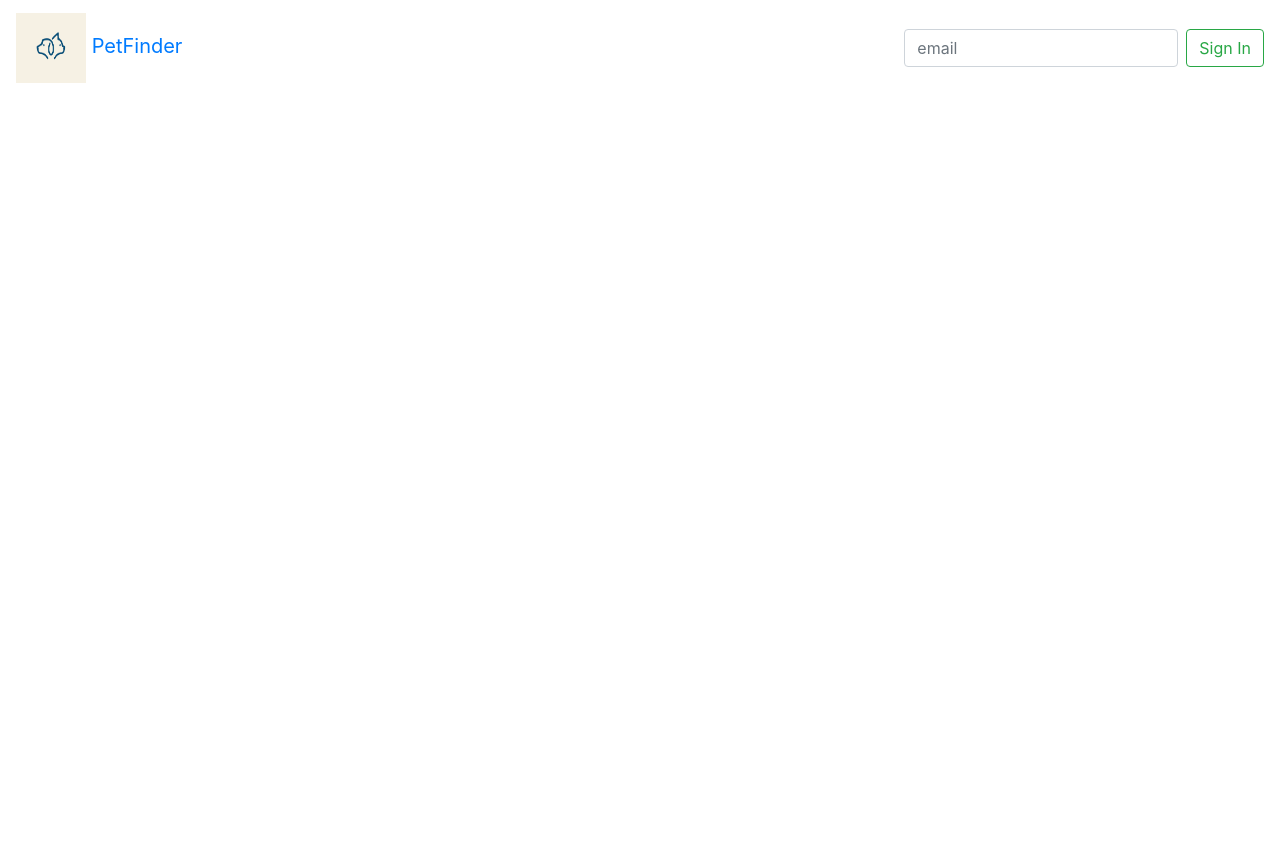
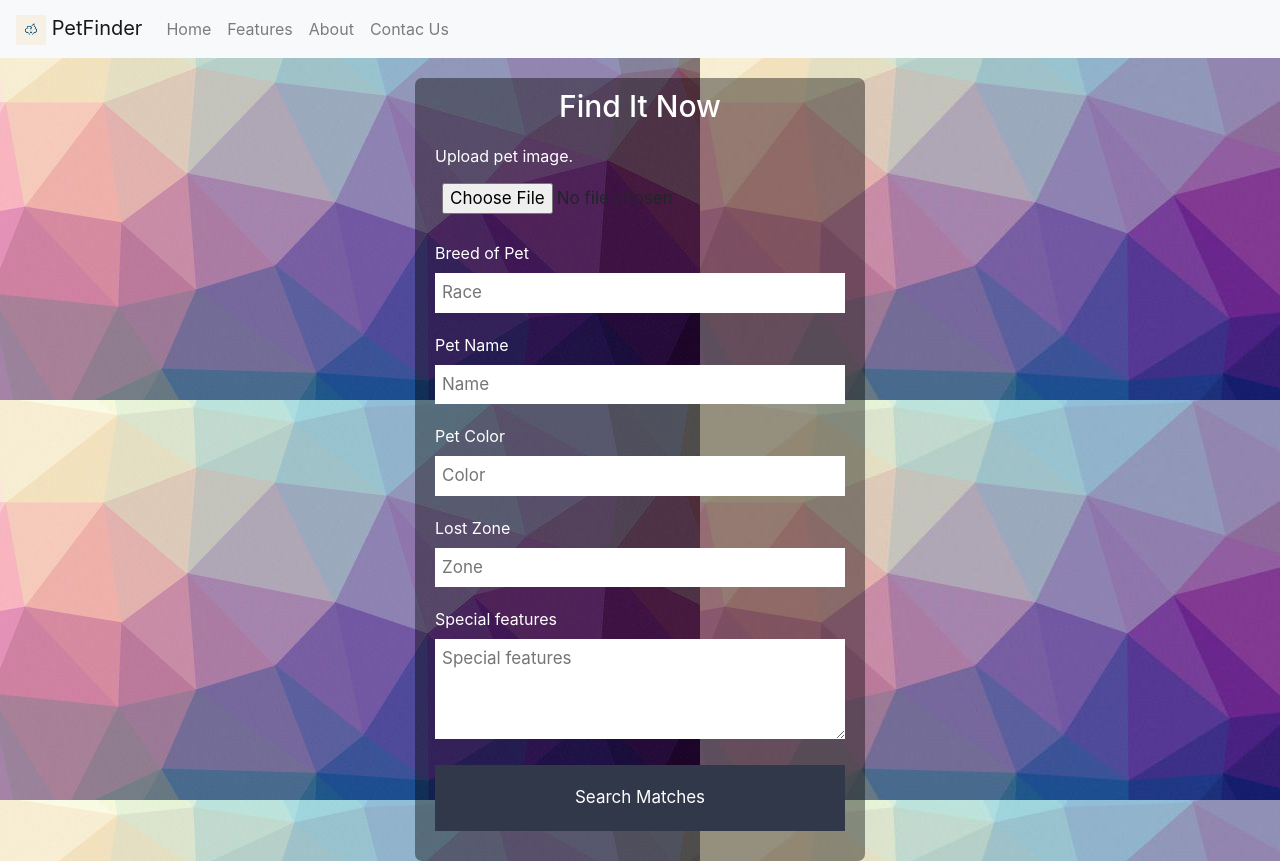
Before and after one commit to Lucardi1126/PetFind, a plain HTML site: page index.html in a window 1280 px wide. Before the commit the page ends 800 px from the top, so only its background shows below. Drawn offline with nearby package versions, Linux system fonts and the light colour scheme.

Commit message:
navbarboot

```diff
--- a/index.html
+++ b/index.html
@@ -1,25 +1,57 @@
 <!DOCTYPE html>
 <html lang="en">
 <head>
-    <meta charset="UTF-8">
-    <meta name="viewport" content="width=device-width, initial-scale=1.0">
-    <link rel="stylesheet" href="https://cdn.jsdelivr.net/npm/bootstrap@4.5.3/dist/css/bootstrap.min.css" integrity="sha384-TX8t27EcRE3e/ihU7zmQxVncDAy5uIKz4rEkgIXeMed4M0jlfIDPvg6uqKI2xXr2" crossorigin="anonymous">
-    <link rel="stylesheet" href="styles.css">
-    <title>PetFinderProject</title>
+  <meta charset="UTF-8">
+  <link rel="stylesheet" href="https://maxcdn.bootstrapcdn.com/bootstrap/4.0.0/css/bootstrap.min.css" integrity="sha384-Gn5384xqQ1aoWXA+058RXPxPg6fy4IWvTNh0E263XmFcJlSAwiGgFAW/dAiS6JXm" crossorigin="anonymous">
+  <script src="https://code.jquery.com/jquery-3.2.1.slim.min.js" integrity="sha384-KJ3o2DKtIkvYIK3UENzmM7KCkRr/rE9/Qpg6aAZGJwFDMVNA/GpGFF93hXpG5KkN" crossorigin="anonymous"></script>
+<script src="https://cdnjs.cloudflare.com/ajax/libs/popper.js/1.12.9/umd/popper.min.js" integrity="sha384-ApNbgh9B+Y1QKtv3Rn7W3mgPxhU9K/ScQsAP7hUibX39j7fakFPskvXusvfa0b4Q" crossorigin="anonymous"></script>
+<script src="https://maxcdn.bootstrapcdn.com/bootstrap/4.0.0/js/bootstrap.min.js" integrity="sha384-JZR6Spejh4U02d8jOt6vLEHfe/JQGiRRSQQxSfFWpi1MquVdAyjUar5+76PVCmYl" crossorigin="anonymous"></script>
+  <meta name="viewport" content="width=device-width, initial-scale=1.0">
+  <link rel="stylesheet" href="styles.css">
+  <title>Document</title>
 </head>
-<header>
-    <nav class="navbar">
-    <a class="navbar-brand" href="#">
-      <img src="petfinderlogo.png" width="70" height="70" class="d-inline-block align-center" alt="" loading="lazy">
-      PetFinder
-    </a>
-        <form class="form-inline">
-          <input class="form-control mr-sm-2" type="search" placeholder="email" aria-label="email">
-          <button class="btn btn-outline-success my-2 my-sm-0" type="submit">Sign In</button>
-        </form>
-  </nav>
-</header>
 <body>
+  <header>
+    <nav class="navbar navbar-expand-lg navbar-light bg-light">
+      <a class="navbar-brand" href="#"> <img src="petfinderlogo.png" width="30px" height="30px" alt=""> PetFinder</a>
+      <button class="navbar-toggler" type="button" data-toggle="collapse" data-target="#navbarNav" aria-controls="navbarNav" aria-expanded="false" aria-label="Toggle navigation">
+        <span class="navbar-toggler-icon"></span>
+      </button>
+      <div class="collapse navbar-collapse" id="navbarNav">
+        <ul class="navbar-nav">
+          <li class="nav-item">
+            <a class="nav-link" href="#">Home <span class="sr-only">(current)</span></a>
+          </li>
+          <li class="nav-item">
+            <a class="nav-link" href="#">Features</a>
+          </li>
+          <li class="nav-item">
+            <a class="nav-link" href="#">About</a>
+          </li>
+          <li class="nav-item">
+            <a class="nav-link" href="#" tabindex="-1" aria-disabled="true">Contac Us</a>
+          </li>
+        </ul>
+      </div>
+    </nav>
+  </header>
+  <form class="find-container" action="">
 
+    <h2>Find It Now</h2>
+    <label id="slect" for="Image">Upload pet image.</label>
+    <input type="file" id="img-button" name="Upload-image" id="Up-img">
+    <label for="race">Breed of Pet</label>
+    <input type="text" name="Race" placeholder="Race">
+    <label for="Name"> Pet Name</label>
+    <input type="text" name="Name" placeholder="Name">
+    <label for="Color Pet"> Pet Color</label>
+    <input type="text" name="Color" placeholder="Color" >
+    <label for="Lost zone">Lost Zone</label>
+    <input type="text" name="Zone" placeholder="Zone">
+    <label for="Special features">Special features</label>
+    <textarea name="Features" placeholder="Special features"></textarea>
+    <input type="button" value="Search Matches" id="submit-button">
+
+  </form>
 </body>
 </html>
--- a/styles.css
+++ b/styles.css
@@ -0,0 +1,68 @@
+
+body{
+  background-image: url(bgpf.jpg);
+}
+
+form{
+  width: 450px;
+  margin: auto;
+  background: rgba(0, 0,0, 0.4);
+  padding: 10px 20px;
+  box-sizing: border-box;
+  margin-top: 20px;
+  border-radius: 7px;
+}
+h2{
+  color:white;
+  text-align: center;
+  margin: 0;
+  font-size: 30px;
+  margin-bottom: 20px;
+}
+input, textarea{
+  width: 100%;
+  margin-bottom: 20px;
+  padding: 7px;
+  box-sizing: border-box;
+  font-size: 17px;
+  border: none;
+}
+textarea{
+  min-height: 100px;
+  max-height: 200px;
+}
+#submit-button{
+  background-color: #31384A;
+  color:white;
+  padding: 20px;
+}
+
+  #submit-button:hover{
+    cursor: pointer;
+  }
+  #img-button:hover{
+    cursor: pointer;
+
+  }
+  @media (max-width:480px) {
+    form{
+      width: 100%;
+    }
+  }
+
+form label{
+  color: white;
+}
+
+.navbar-nav{
+  color: black;
+
+  align-content: center;
+  position: relative;
+}
+.nav-link{
+  color: black;
+}
+.nav-item{
+color: brown;
+}
```
Also changed, not shown: bgpf.jpg (added), petcard1.jpg (added).
